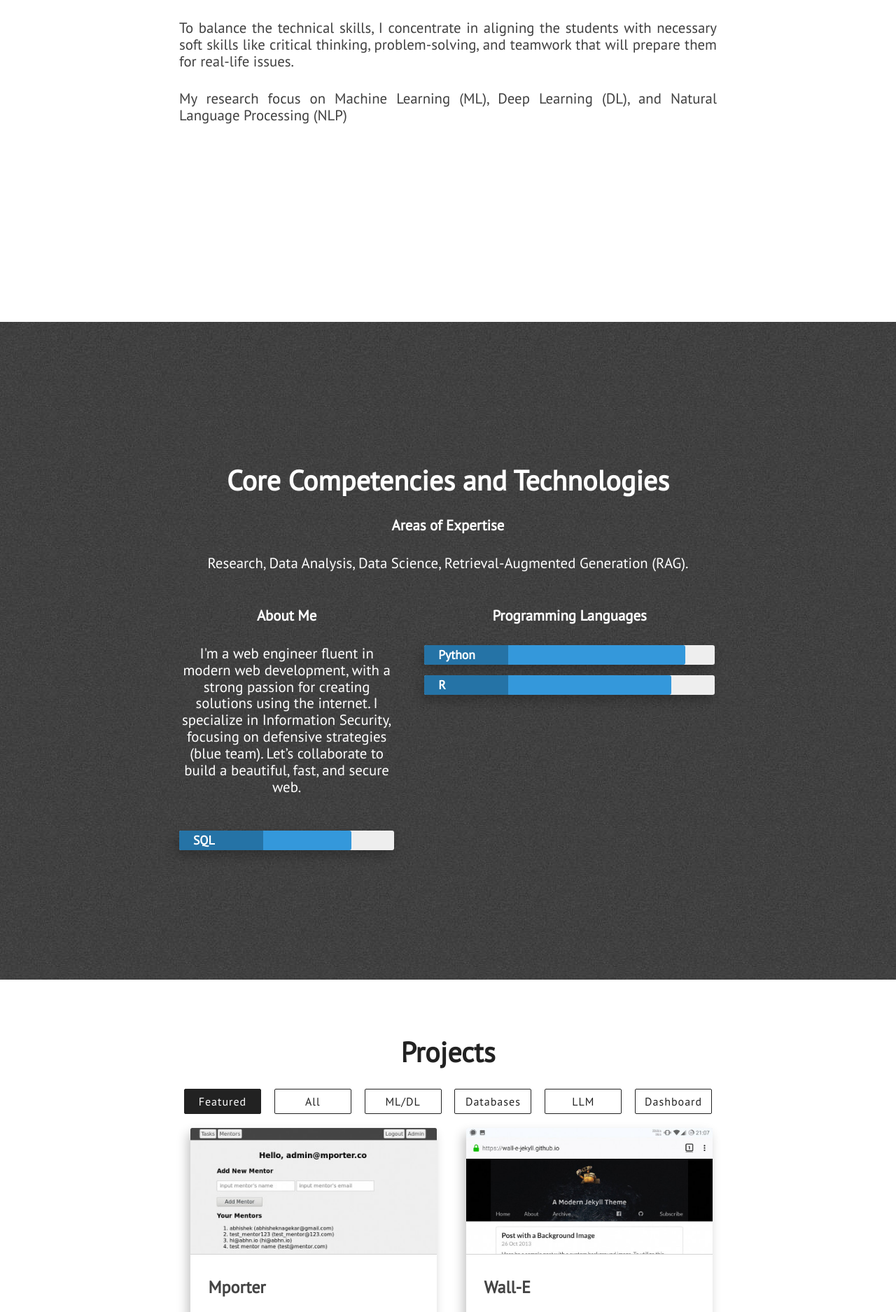
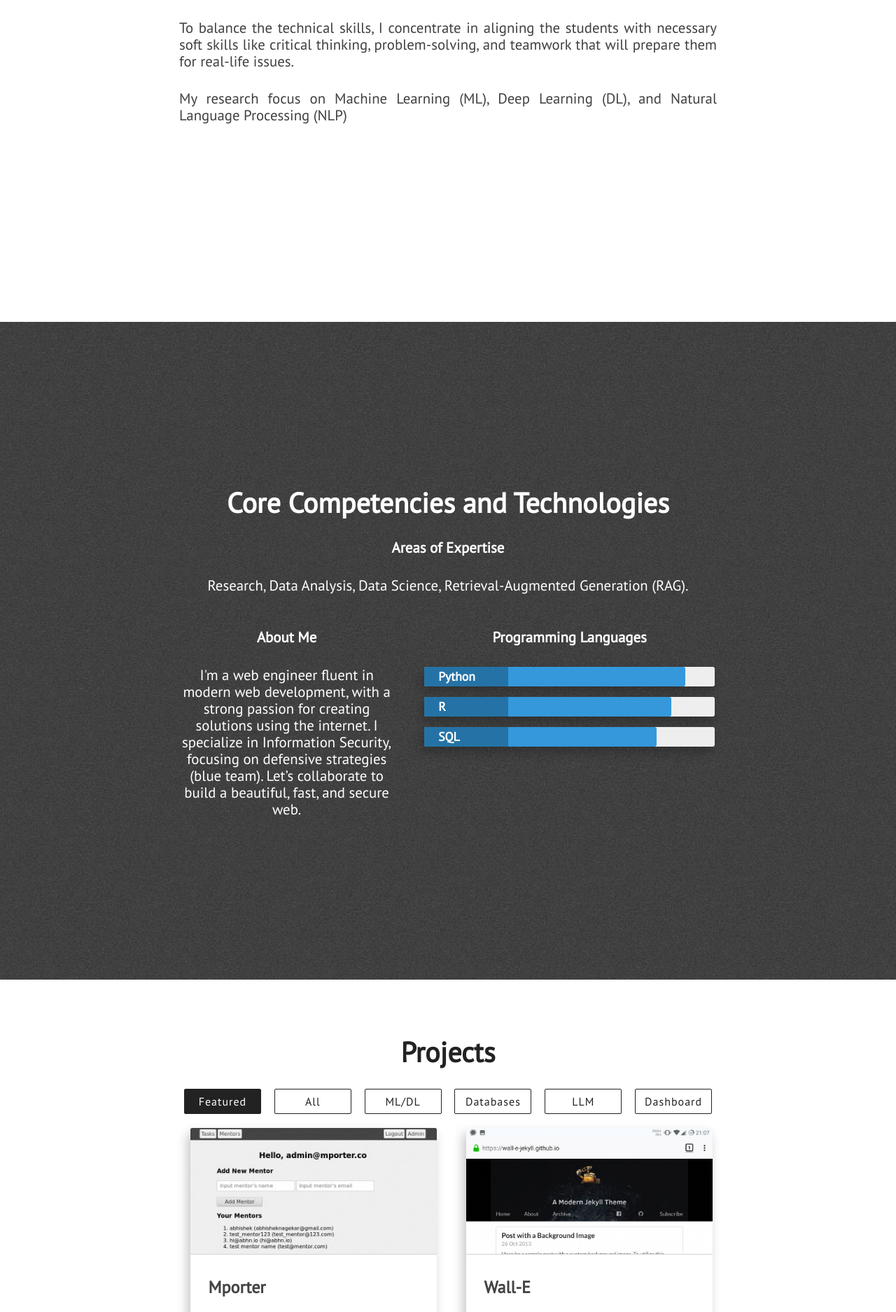
Before and after one commit to zenklinov/portfolio, a Jekyll site: the page built from index.html, in a window 1280 px wide. Shown: the part 1500-3375 px from the top of the page at 70% size. Built offline with Jekyll 4.4.1, drawn with Linux system fonts in a browser that asks for light colours; nearby versions of some CDN libraries.

Commit message:
Update skills.html

```diff
--- a/_includes/skills.html
+++ b/_includes/skills.html
@@ -21,16 +21,15 @@
                             <div class="skillbar-bar" style="background: #3498db;"></div>
                             </div> <!-- End Skill Bar -->
                         </div>
-                        <div class="skillbar clearfix" data-percent="85%">
+                            <div class="skillbar clearfix " data-percent="85%">
                             <div class="skillbar-title" style="background: #2980b9;"><span>R</span></div>
                             <div class="skillbar-bar" style="background: #3498db;"></div>
-                            </div> <!-- End Skill Bar -->
-                        </div>
-                        <div class="skillbar clearfix" data-percent="80%">
+                        </div> <!-- End Skill Bar -->
+
+                        <div class="skillbar clearfix " data-percent="80%">
                             <div class="skillbar-title" style="background: #2980b9;"><span>SQL</span></div>
-                            <div class="skillbar-bar" style="background: #3498db;"></div>
-                            </div> <!-- End Skill Bar -->
-                        </div>
+                            <div class="skillbar-bar" style="background: #3498db"></div>
+                        </div> <!-- End Skill Bar -->
                     </div>
                 </div>
             </div>
```
